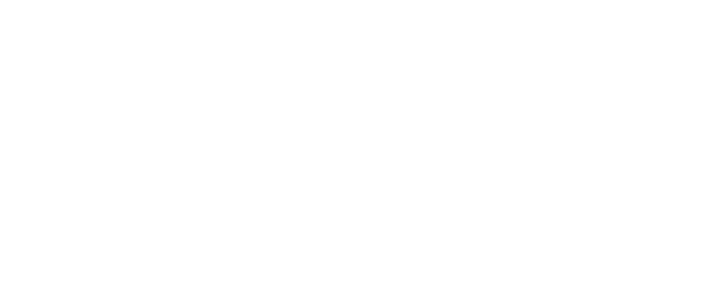
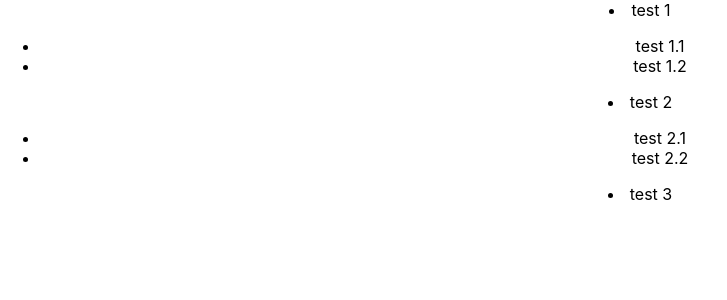
Before and after one commit to edinson000e/crud_category_full_audits, a React (Create React App) app: page / in a window 1280 px wide. Shown: the top 300 px of the page, without its empty margins (0-727 px from the left). Built offline with nearby package versions, Linux system fonts and the light colour scheme.

Commit message:
add subcategories

```diff
--- a/src/App.tsx
+++ b/src/App.tsx
@@ -1,17 +1,18 @@
 import React, { useMemo, useState } from "react";
 import "./App.css";
+import { SubCategories } from "./components";
 
 
-interface Categories{
+export interface Categories {
   id: number;
   name: string;
   order: number;
   category_parent: number;
 }
 
-interface CategoryWithParent {
+export interface CategoryWithParent {
   parent_id: number;
-  categories: Categories[]
+  categories: Categories[];
 }
 
 const initialCategories: Categories[] = [
@@ -48,7 +49,7 @@ const initialCategories: Categories[] = [
   {
     id: 6,
     name: "test 2.2",
-    order: 1,
+    order: 2,
     category_parent: 2,
   },
   {
@@ -68,15 +69,18 @@ const initialCategories: Categories[] = [
 function App() {
   const [categories, setCategories] = useState<Categories[]>(initialCategories);
 
-  console.log("setCategories",setCategories)
+  console.log("setCategories", setCategories);
   const categoriesWithParents = useMemo(() => {
-
     return categories.reduce(
       (allCategoriesWithParent: CategoryWithParent[], category: Categories) => {
         const copyAllCategoriesWithParents = [...allCategoriesWithParent];
-        const indexParent = copyAllCategoriesWithParents.findIndex(({ parent_id }) => parent_id === category.category_parent)
+        const indexParent = copyAllCategoriesWithParents.findIndex(
+          ({ parent_id }) => parent_id === category.category_parent
+        );
         if (indexParent > -1) {
-          const copyCategoryWithParent = [...copyAllCategoriesWithParents[indexParent].categories]
+          const copyCategoryWithParent = [
+            ...copyAllCategoriesWithParents[indexParent].categories,
+          ];
           copyCategoryWithParent.push(category);
           copyAllCategoriesWithParents[indexParent].categories =
             copyCategoryWithParent.sort(function (a, b) {
@@ -85,20 +89,38 @@ function App() {
         } else {
           copyAllCategoriesWithParents.push({
             parent_id: category.category_parent,
-            categories: [category]
-          })
+            categories: [category],
+          });
         }
 
         return copyAllCategoriesWithParents;
       },
       []
     );
-
   }, [categories]);
 
-  console.log("cateogir",categoriesWithParents)
+  const initCategoryWithParent = useMemo(
+    () =>
+      categoriesWithParents.find(({ parent_id }) => parent_id === 0)
+        ?.categories || [],
+    [categoriesWithParents]
+  );
 
-  return <div className="App"></div>;
+  return (
+    <div className="App">
+      {initCategoryWithParent.map(({ name, id }: Categories) => {
+        return (
+          <li>
+            {name}
+            <SubCategories
+              search_parent_id={id}
+              allCategories={categoriesWithParents}
+            />
+          </li>
+        );
+      })}
+    </div>
+  );
 }
 
 export default App;
--- /dev/null
+++ b/src/components/SubCategories.tsx
@@ -0,0 +1,45 @@
+import { useCallback } from "react";
+import { CategoryWithParent } from "../App";
+
+interface SubCategoriesProps {
+  allCategories: CategoryWithParent[];
+  search_parent_id: number;
+  subCategory?: boolean;
+}
+
+export const SubCategories = ({
+  allCategories,
+  search_parent_id,
+  subCategory = false,
+}: SubCategoriesProps) => {
+  let options: any = [];
+  const getMenuItem = useCallback(
+    (menuItem) => {
+      if (menuItem.submenu && menuItem.submenu.length > 0) {
+        return (
+          <li>
+            {menuItem.name}
+            <SubCategories
+              search_parent_id={menuItem.id}
+              allCategories={allCategories}
+              subCategory={true}
+            />
+          </li>
+        );
+      } else {
+        return <li> {menuItem.name}</li>;
+      }
+    },
+    [allCategories]
+  );
+
+  const subCategories =
+    allCategories.find(({ parent_id }) => parent_id === search_parent_id)
+          ?.categories || [];
+
+  subCategories.forEach((item) => {
+    options.push(getMenuItem(item));
+  });
+  if (subCategory) return <ul>{options}</ul>;
+  return <ul>{options}</ul>;
+};
--- /dev/null
+++ b/src/components/index.ts
@@ -0,0 +1 @@
+export * from "./SubCategories"
```
